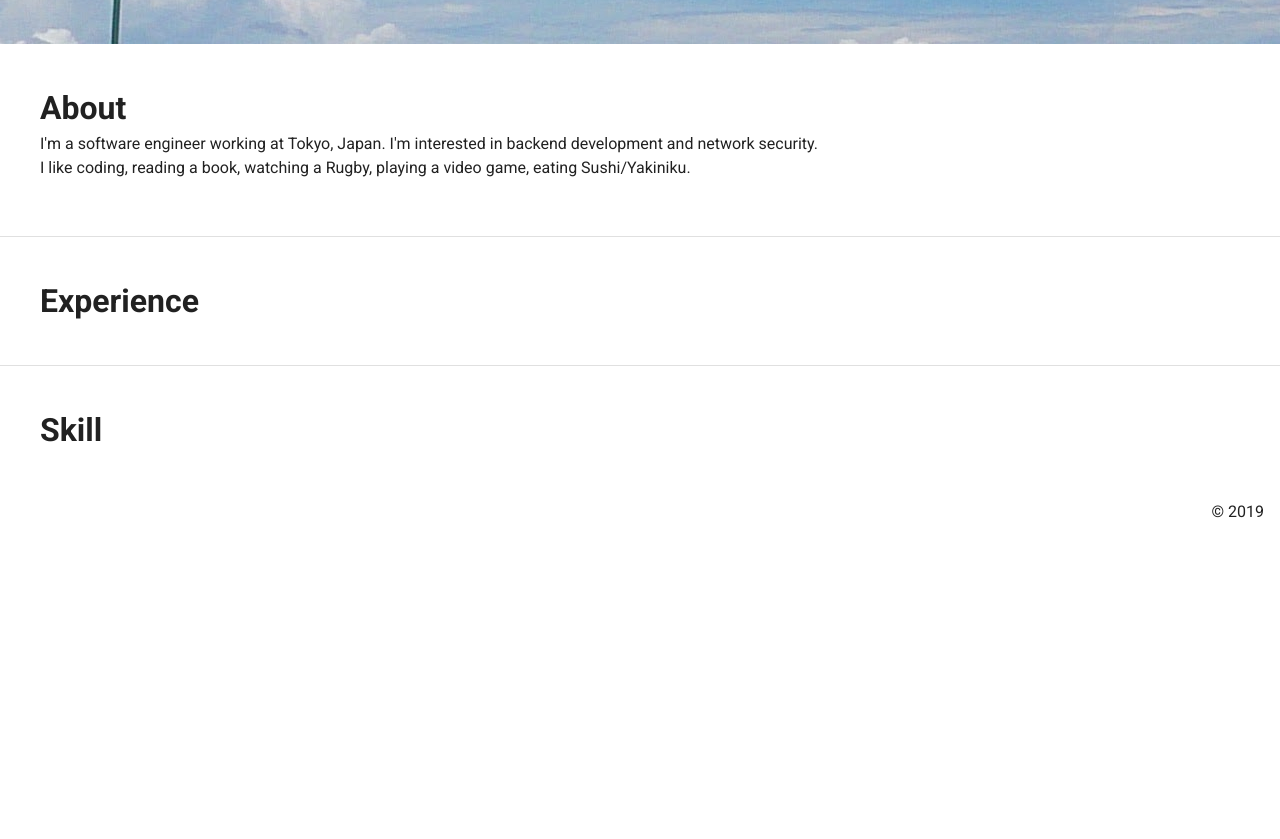
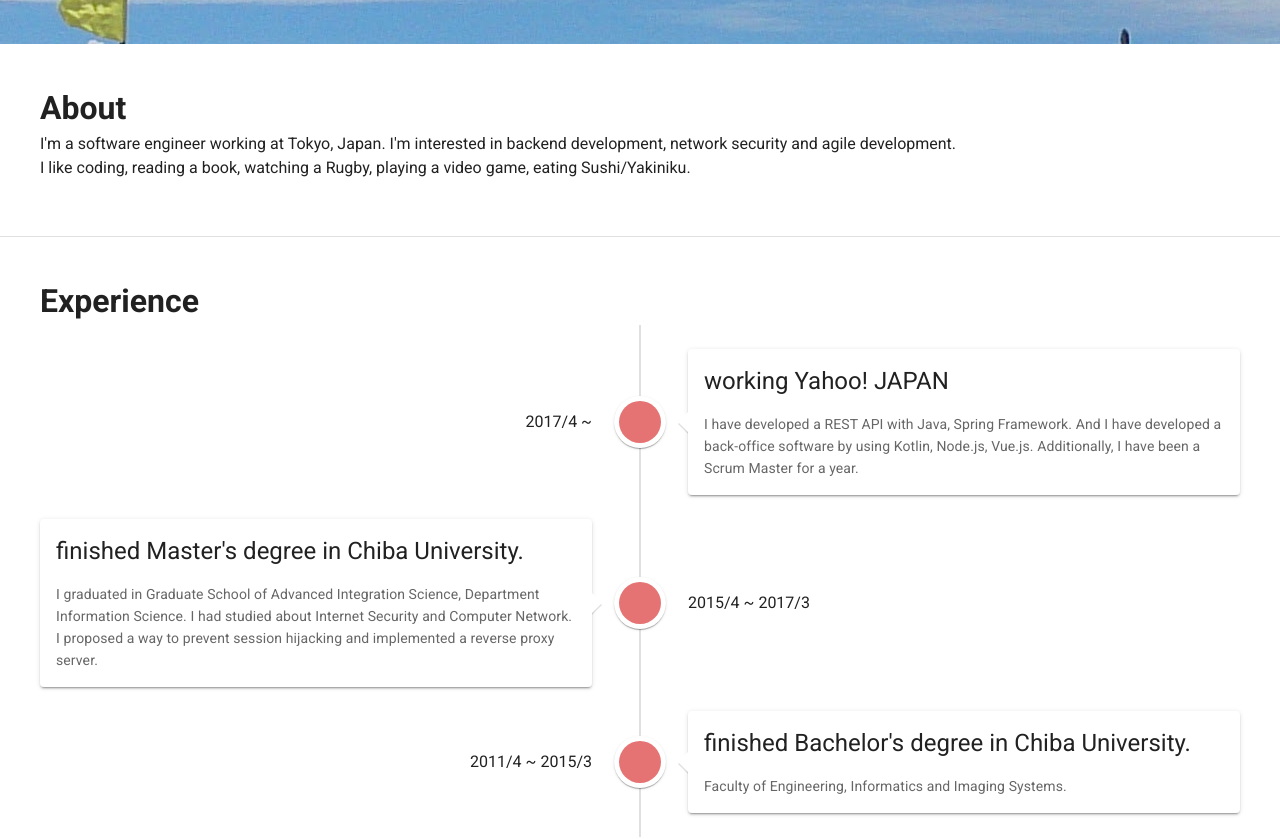
Before and after one commit to daisuzz/portfolio, a Vue app: page / in a window 1280 px wide. Shown: the part 520-1359 px from the top of the page. Before the commit the page ends 1050 px from the top, so only its background shows below. Built offline with nearby package versions, Linux system fonts and the light colour scheme.

Commit message:
add experience

```diff
--- a/src/components/DAbout.vue
+++ b/src/components/DAbout.vue
@@ -2,7 +2,7 @@
   <v-content class="mx-10 py-10">
     <h1>About</h1>
     <p>
-      I'm a software engineer working at Tokyo, Japan. I'm interested in backend development and network security.<br/>
+      I'm a software engineer working at Tokyo, Japan. I'm interested in backend development, network security and agile development.<br/>
       I like coding, reading a book, watching a Rugby, playing a video game, eating Sushi/Yakiniku.
     </p>
   </v-content>
--- a/src/components/DExperience.vue
+++ b/src/components/DExperience.vue
@@ -1,12 +1,55 @@
 <template>
   <v-content class="mx-10 py-10">
     <h1>Experience</h1>
+    <v-timeline>
+      <v-timeline-item
+          v-for="experience in experiences"
+          :key="experience"
+          color="red lighten-2"
+          large
+      >
+        <template v-slot:opposite>
+          <span>{{experience.term}}</span>
+        </template>
+        <v-card class="elevation-2">
+          <v-card-title class="headline">{{experience.title}}</v-card-title>
+          <v-card-text>
+            {{experience.text}}
+          </v-card-text>
+        </v-card>
+      </v-timeline-item>
+    </v-timeline>
   </v-content>
 </template>
 
 <script>
     export default {
-        name: "DExperience"
+        name: "DExperience",
+        data: function () {
+            return {
+                experiences: [
+                    {
+                        title: "working Yahoo! JAPAN",
+                        text: `I have developed a REST API with Java, Spring Framework.
+                              And I have developed a back-office software by using Kotlin, Node.js, Vue.js.
+                              Additionally, I have been a Scrum Master for a year. `,
+                        term: "2017/4 ~ "
+                    },
+                    {
+                        title: "finished Master's degree in Chiba University.",
+                        text: `I graduated in Graduate School of Advanced Integration Science, Department Information Science.
+                               I had studied about Internet Security and Computer Network.
+                               I proposed a way to prevent session hijacking and implemented a reverse proxy server.`,
+                        term: "2015/4 ~ 2017/3"
+                    },
+                    {
+                        title: "finished Bachelor's degree in Chiba University.",
+                        text: "Faculty of Engineering, Informatics and Imaging Systems.",
+                        term: "2011/4 ~ 2015/3"
+                    }
+                ]
+            }
+        }
     }
 </script>
 
```
